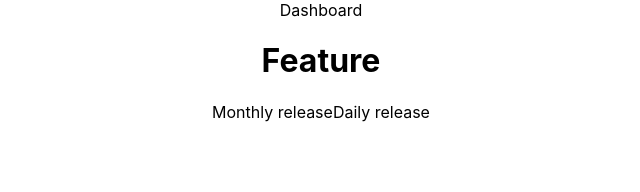
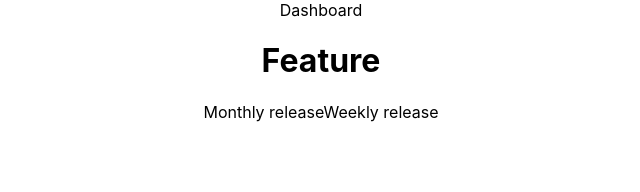
Before and after one commit to esaineshhvarak/semantic-release-test, a React (Create React App) app: page / in a window 1280 px wide. Shown: the top 192 px of the page, without its empty margins (319-959 px from the left). Built offline with nearby package versions, Linux system fonts and the light colour scheme.

Commit message:
fix(app.js): changed daily to weekly

```diff
--- a/src/App.js
+++ b/src/App.js
@@ -7,7 +7,7 @@ function App() {
       <div> Dashboard</div>
       <h1>Feature</h1>
       <p1>Monthly release</p1>
-      <p1>Daily release</p1>
+      <p1>Weekly release</p1>
 
     </div>
   );
```
